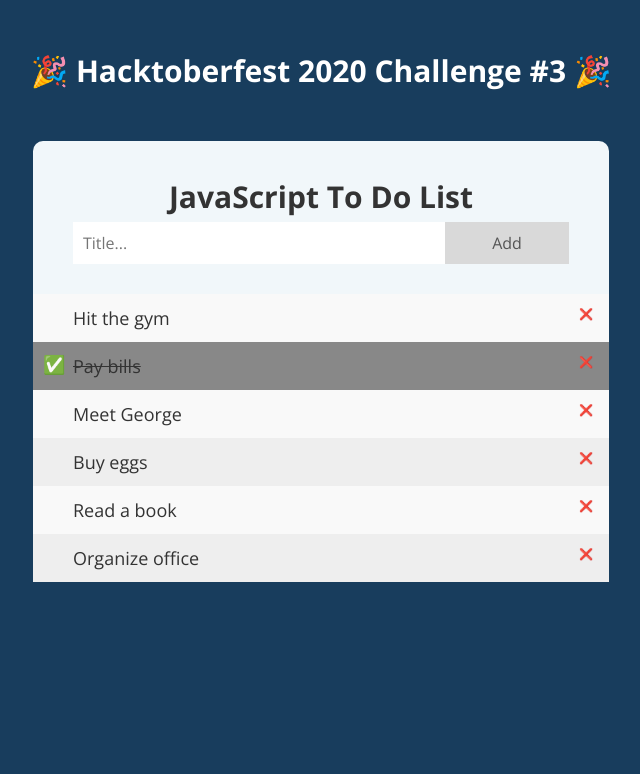
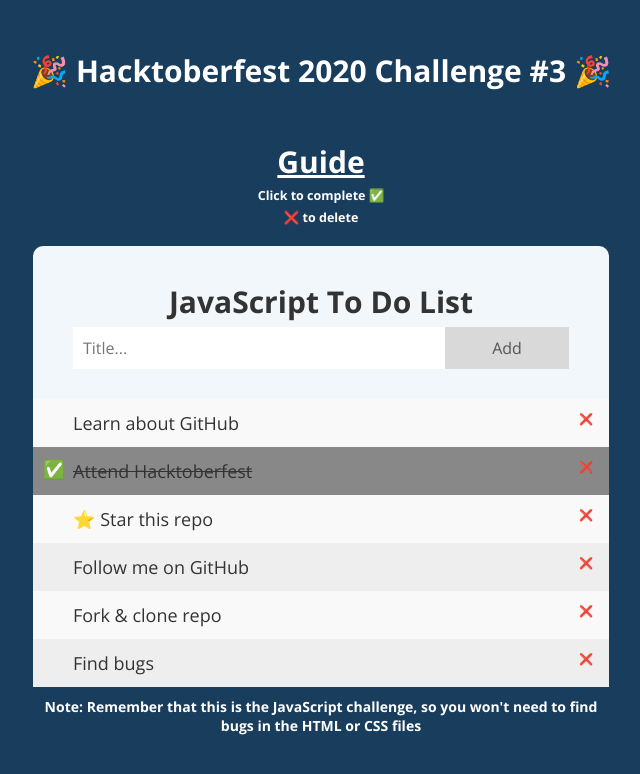
Before and after one commit to easonchai/hacktoberfest-challenge-3, a plain HTML site: page index.html in a window 1280 px wide. Shown: the whole page, without its empty margins (319-959 px from the left). Drawn offline with nearby package versions, Linux system fonts and the light colour scheme.

Commit message:
introduced bugs

```diff
--- a/index.html
+++ b/index.html
@@ -13,6 +13,13 @@
 
 <body>
     <h1>🎉 Hacktoberfest 2020 Challenge #3 🎉</h1>
+
+    <section style="text-align: center; font-size: 2rem; margin: 20px;">
+        <h3 style="margin:5px; font-size: 3rem; text-decoration: underline;">Guide</h3>
+        <h4 style="margin:5px">Click to complete ✅</h4>
+        <h4 style="margin:5px">❌ to delete</h4>
+    </section>
+
     <section id="todo-list">
         <div id="myDIV" class="header">
             <h2 style="margin:5px">JavaScript To Do List</h2>
@@ -21,13 +28,15 @@
         </div>
 
         <ul id="myUL">
-            <li>Hit the gym</li>
-            <li class="checked">Pay bills</li>
-            <li>Meet George</li>
-            <li>Buy eggs</li>
-            <li>Read a book</li>
-            <li>Organize office</li>
+            <li>Learn about GitHub</li>
+            <li class="checked">Attend Hacktoberfest</li>
+            <li>⭐ Star this repo</li>
+            <li>Follow me on GitHub</li>
+            <li>Fork & clone repo</li>
+            <li>Find bugs</li>
         </ul>
+        <h6>Note: Remember that this is the JavaScript challenge, so you won't need to find bugs in the HTML or CSS
+            files</h6>
     </section>
 
     <script src="index.js">
--- a/index.js
+++ b/index.js
@@ -23,7 +23,7 @@ for (i = 0; i < close.length; i++) {
 var list = document.querySelector('ul');
 list.addEventListener('click', function (ev) {
     if (ev.target.tagName === 'LI') {
-        ev.target.classList.toggle('checked');
+        ev.target.classList.toggle('cheked');
     }
 }, false);
 
@@ -36,12 +36,15 @@ function newElement() {
     if (inputValue === '') {
         alert("You must write something!");
     } else {
+        li.appendChild(document.createTextNode("o̶̧̨̲͍̪̜̼͇͕̫͕̳̭̜̻̮̙̱̬͈͔͇̘̻͎͑̑̽̅̐̔̑͆̀́̄̈́͘͘͝͝͝h̵̡̛̩̥̗̰̣̱̳̳̰̙̪̮̬̳͇̺̖̯͔̩͉̺̘̓̄̋́̕̚͝ͅ ̵̧̧̬̬͓͉̝̠̱̥̯͇̘̩͉̤̲̘͔̬̘̬̳͊͒̍̆͑̑̃͗̂̎͛́̌̌̈́̓̏̏̈́̎̌͂̔̇̚̕̕͠͝ͅs̶̡̡̢̡̻͔͖̖̤͔̹̝͇͕͓͖͖͓̣͆̑͒̎̏́̊̏̾̃̌̓͐̈́̃̾̒͌͝͝͝ͅḩ̵͇̰̦͕̦̝͚͉͎̩̱̥̰̬̹̼͓̺̯̠̦̪̻͈͙͚̬̱̊̍̽̄͛́͛͜ơ̸̗͚̥̼̱̲̈́̀͗͋̓̌̍͂͐̇͌͐̍̑̾̀̓͛͠o̶̧̼̹̻͉̺̥̗̩̖̳̙̓̑̿͛̑̌̀̿̾͐̓̽̉͛͒͂́̌͂͗̿̚͘͘̕͝ͅṭ̵̨̛̛͓͖̒̂̾̓̇͗̀͌̇̆́̐̀͌̀̂"));
         document.getElementById("myUL").appendChild(li);
     }
-    document.getElementById("myInput").value = "";
+
+    // The code below clears the input... maybe I should uncomment it
+    // document.getElementById("myInput").value = "";
 
     var span = document.createElement("SPAN");
-    var txt = document.createTextNode("❌");
+    var txt = document.createTextNode("x");
     span.className = "close";
     span.appendChild(txt);
     li.appendChild(span);
--- a/styles.css
+++ b/styles.css
@@ -132,3 +132,9 @@ input {
     width: 50%;
     margin:auto;
 }
+
+h6 {
+    margin: 10px;
+    text-align: center;
+    font-size: 1.4rem;
+}
```
Also changed, not shown: 1 other file.
